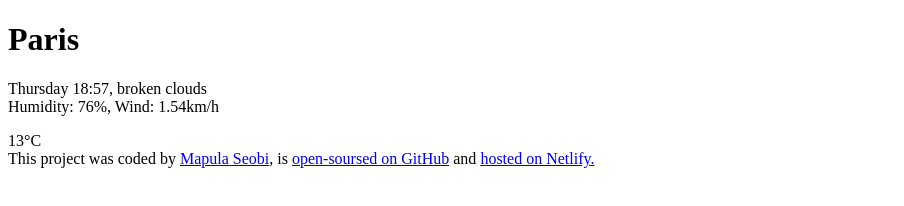
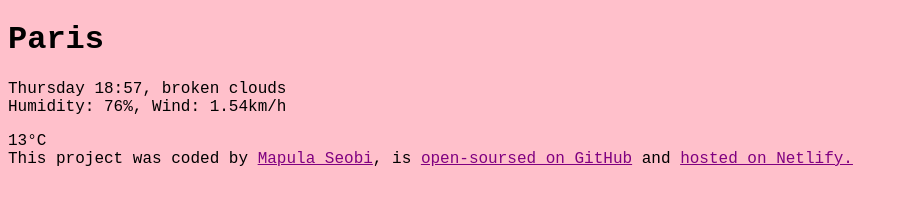
Before and after one commit to Puula066/map-weather-app, a plain HTML site: page src/index.html in a window 1280 px wide. Shown: the whole page, without its empty margins (0-904 px from the left). Drawn offline with Linux system fonts and the light colour scheme; files that its build step writes are made by us from their sources.

Commit message:
Renamed style.css and added css properties

```diff
--- a/src/index.html
+++ b/src/index.html
@@ -3,6 +3,7 @@
   <head>
     <meta charset="UTF-8" />
     <meta name="viewport" content="width=device-width, initial-scale=1.0" />
+    <link rel="stylesheet" href="src/style.css" />
     <title>Map-weather App</title>
   </head>
   <body>
--- /dev/null
+++ b/src/style.css
@@ -0,0 +1,11 @@
+body {
+  background-color: pink;
+  font-family: "Courier New", Courier, monospace;
+}
+a {
+  color: purple;
+}
+
+hi {
+  color: blue;
+}
```
Also changed, not shown: src/styles.css (deleted).
